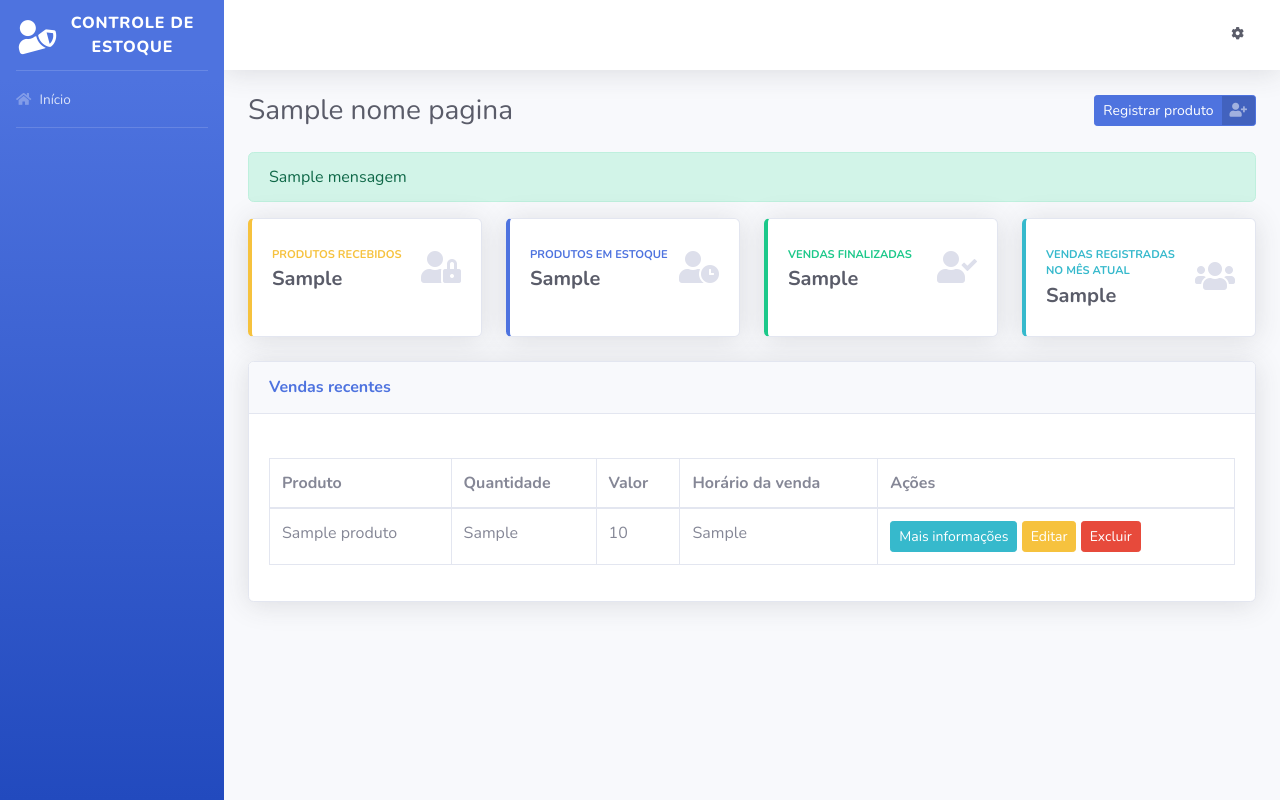
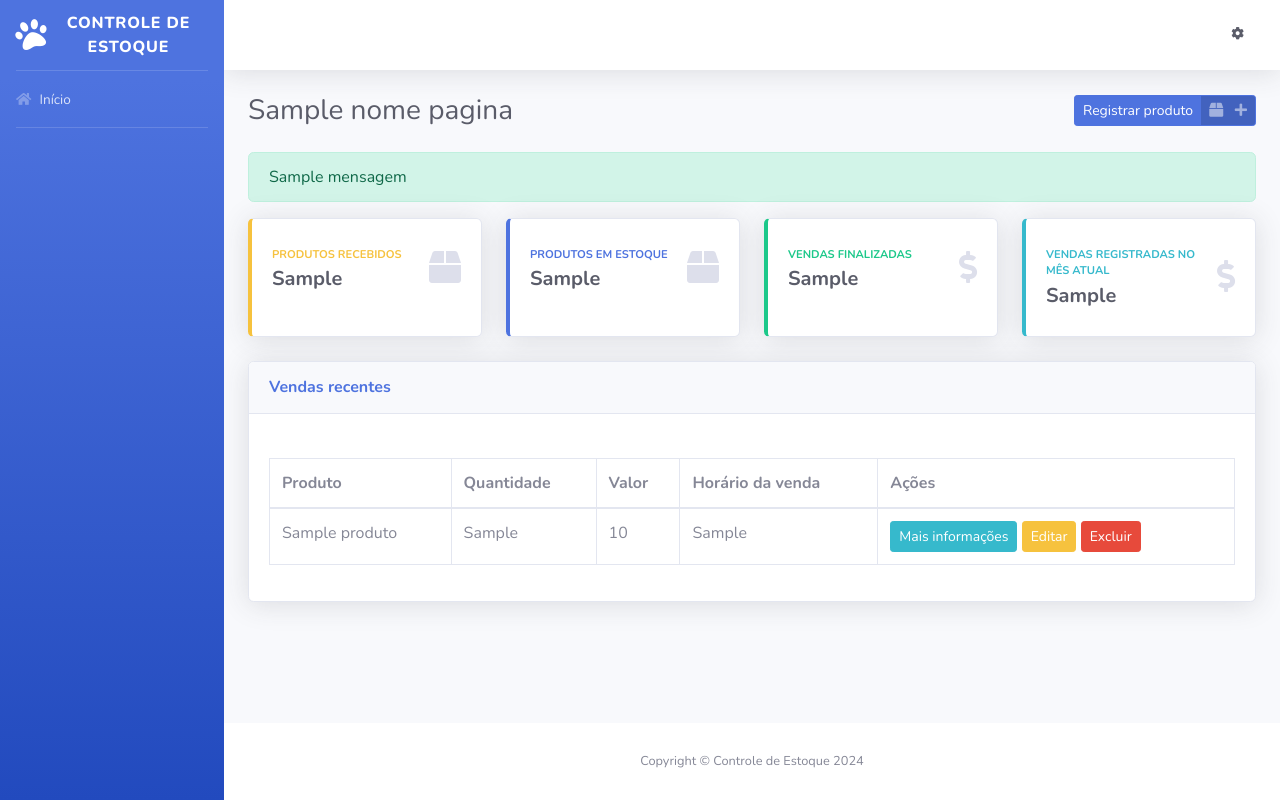
Before and after one commit to Granda-prog-create/mtec_register, a Django app: template templates/index.html in a window 1280 px wide. Run offline with Django 5.2, Linux system fonts and the light colour scheme; the template is opened without the code that fills it: most values are stand-ins (such as "Sample title", 1, 10 or a date in 2020); some libraries are stand-ins or nearby versions.

Commit message:
fix: frontend tags

```diff
--- a/templates/base.html
+++ b/templates/base.html
@@ -22,7 +22,7 @@
         <ul class="navbar-nav bg-gradient-primary sidebar sidebar-dark accordion" id="accordionSidebar">
             <a class="sidebar-brand d-flex align-items-center justify-content-center" href="#">
                 <div class="sidebar-brand-icon rotate-n-15">
-                    <i class="fas fa-user-shield"></i>
+                    <i class="fas fa-paw"></i>
                 </div>
 
                 <div class="sidebar-brand-text">Controle de estoque</div>
--- a/templates/index.html
+++ b/templates/index.html
@@ -9,7 +9,12 @@
 
     <title>Mtec Register</title>
 
+
+    <link href="https://cdnjs.cloudflare.com/ajax/libs/font-awesome/6.0.0-beta3/css/all.min.css" rel="stylesheet">
+
+
     <link href="https://fonts.googleapis.com/css?family=Nunito:200,200i,300,300i,400,400i,600,600i,700,700i,800,800i,900,900i" rel="stylesheet">
+
 
     <link href="{% static 'css/sb-admin-2.min.css' %}" rel="stylesheet">
     <link href="{% static 'vendor/fontawesome-free/css/all.min.css' %}" rel="stylesheet" type="text/css">
@@ -20,7 +25,7 @@
         <ul class="navbar-nav bg-gradient-primary sidebar sidebar-dark accordion" id="accordionSidebar">
             <a class="sidebar-brand d-flex align-items-center justify-content-center" href="{% url 'index' %}">
                 <div class="sidebar-brand-icon rotate-n-15">
-                    <i class="fas fa-user-shield"></i>
+                    <i class="fa-solid fa-paw"></i>
                 </div>
                 <div class="sidebar-brand-text">Controle de estoque</div>
             </a>
@@ -68,7 +73,8 @@
                         <a href="{% url 'registrar_produto' %}" class="btn btn-primary btn-icon-split btn-sm">
                             <span class="text">Registrar produto</span>
                             <span class="icon text-white-50">
-                                <i class="fas fa-user-plus"></i>
+                                <i class="fas fa-box fa-1x"></i>
+                                <i class="fas fa-plus fa-1x ml-2"></i>
                             </span>
                         </a>
                     </div>
@@ -89,7 +95,7 @@
                                             <div class="h5 mb-0 font-weight-bold text-gray-800">{{ produtos_recebidos }}</div>
                                         </div>
                                         <div class="col-auto">
-                                            <i class="fas fa-user-lock fa-2x text-gray-300"></i>
+                                            <i class="fas fa-box fa-2x text-gray-300"></i>
                                         </div>
                                     </div>
                                 </div>
@@ -105,9 +111,10 @@
                                             <div class="h5 mb-0 font-weight-bold text-gray-800">{{ produtos_estoque }}</div>
                                         </div>
                                         <div class="col-auto">
-                                            <i class="fas fa-user-clock fa-2x text-gray-300"></i>
+                                            <i class="fas fa-box fa-2x text-gray-300"></i>
                                         </div>
                                     </div>
+
                                 </div>
                             </div>
                         </div>
@@ -121,7 +128,7 @@
                                             <div class="h5 mb-0 font-weight-bold text-gray-800">{{ produtos_vendidos }}</div>
                                         </div>
                                         <div class="col-auto">
-                                            <i class="fas fa-user-check fa-2x text-gray-300"></i>
+                                            <i class="fas fa-dollar-sign fa-2x text-gray-300"></i>
                                         </div>
                                     </div>
                                 </div>
@@ -137,7 +144,7 @@
                                             <div class="h5 mb-0 font-weight-bold text-gray-800">{{ vendas_mes }}</div>
                                         </div>
                                         <div class="col-auto">
-                                            <i class="fas fa-users fa-2x text-gray-300"></i>
+                                            <i class="fas fa-dollar-sign fa-2x text-gray-300"></i>
                                         </div>
                                     </div>
                                 </div>
@@ -183,13 +190,10 @@
                                                                         <span aria-hidden="true">×</span>
                                                                     </button>
                                                                 </div>
-                                                                <div class="modal-body">Você tem certeza de que deseja excluir o produto "{{ produto.nome_produto }}"?</div>
+                                                                <div class="modal-body">Tem certeza de que deseja excluir este produto?</div>
                                                                 <div class="modal-footer">
-                                                                    <form method="POST" action="{% url 'excluir_produto' produto.id %}" style="display: inline;">
-                                                                        {% csrf_token %}
-                                                                        <button class="btn btn-secondary" type="button" data-dismiss="modal">Cancelar</button>
-                                                                        <button class="btn btn-danger" type="submit">Excluir</button>
-                                                                    </form>
+                                                                    <button class="btn btn-secondary" type="button" data-dismiss="modal">Cancelar</button>
+                                                                    <a class="btn btn-primary" href="{% url 'excluir_produto' produto.id %}">Confirmar</a>
                                                                 </div>
                                                             </div>
                                                         </div>
@@ -204,6 +208,14 @@
                     </div>
                 </div>
             </div>
+
+            <footer class="sticky-footer bg-white">
+                <div class="container my-auto">
+                    <div class="copyright text-center my-auto">
+                        <span>Copyright &copy; Controle de Estoque 2024</span>
+                    </div>
+                </div>
+            </footer>
         </div>
     </div>
 
```
